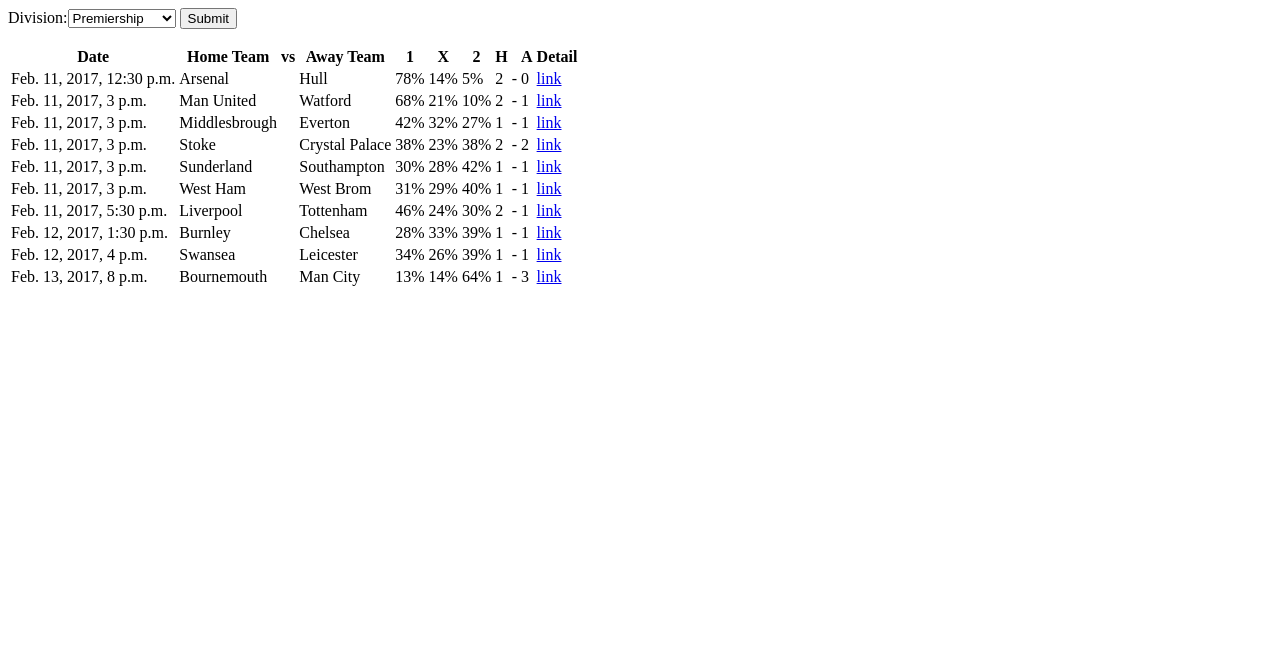
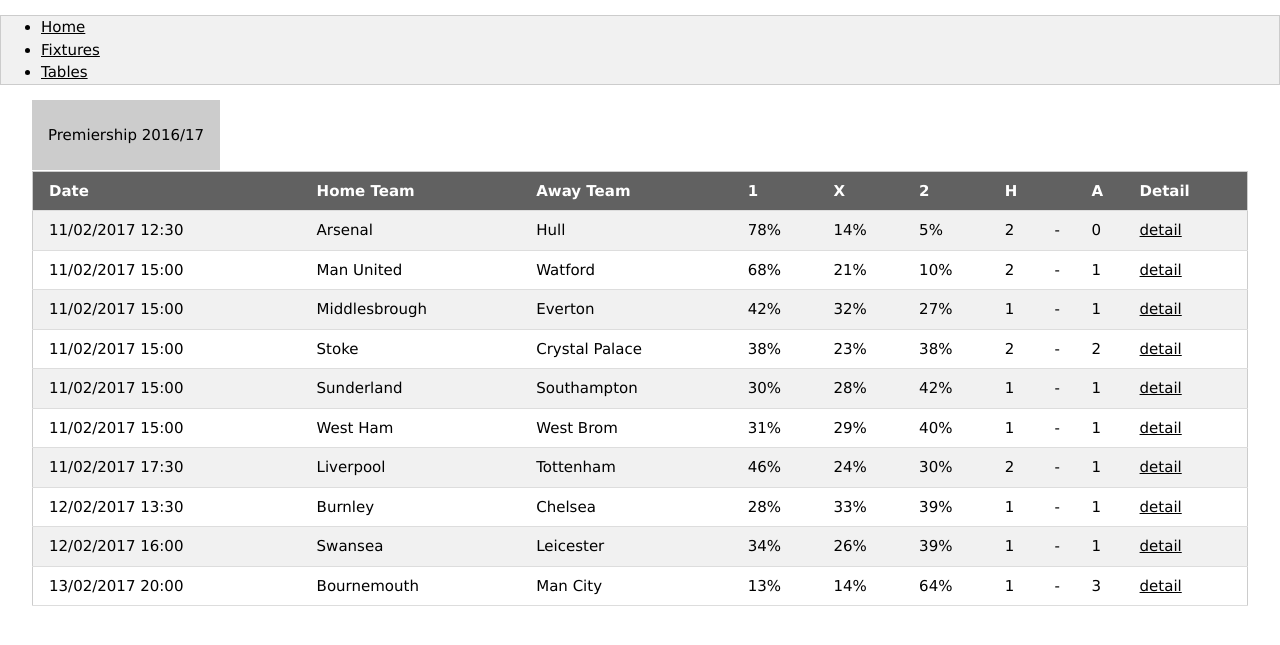
Before and after one commit to xzx1kf/ratings, a Django app: page /football/ in a window 1280 px wide. Shown: the top 645 px of the page. Run offline with Django 3.2, Linux system fonts and the light colour scheme; data comes from the database, SQL or seed files in the repository; both versions use the stored data as it was after the commit.

Commit message:
updated layout

```diff
--- a/football/management/commands/get_odds.py
+++ b/football/management/commands/get_odds.py
@@ -12,7 +12,7 @@
 
 class Command(BaseCommand):
     help = 'Get the latest odds from BetFair'
-    session_token = 'DpNnsysIE7nXzupWa6iK8jM0ydCpbLTBEf9ZvCYWaWs='
+    session_token = 'hzQQJ9WB9f0c5LOpl5oxs+bQwBNd7yoMTIafb/uahMY='
     url = "https://api.betfair.com/exchange/betting/json-rpc/v1"
     headers = {
             'X-Application' : 'SMDsyAVkt1mi6WVg',
--- a/football/static/football/style.css
+++ b/football/static/football/style.css
@@ -1,7 +1,7 @@
 .last-10-games {
     display: inline-block;
-    margin: 0 0 0 0;
-    padding: 0 0 0 0;
+    margin: 0 0;
+    padding: 0 0;
 }
 
 .last-10-games li {
@@ -9,11 +9,9 @@
     display: block;
     float: left;
     font-size: 1em;
-    height: 16px;
-    line-height: 1.4;
+    line-height: 1.2;
     margin-right: 2px;
     margin-bottom: 0;
-    padding: 0;
     text-align: center;
     width: 22px;
 }
--- a/football/templates/football/base.html
+++ b/football/templates/football/base.html
@@ -10,11 +10,11 @@
     </head>
 
     <body>
+        <header></header>
+        <nav class="w3-layout-container ">
+            {% include "football/navigation.html" %}
+        </nav>
         <div class="w3-layout-container">
-        <header></header>
-        <nav>
-            <li></li>
-        </nav>
             <section class="w3-container w3-layout-cell">
                 {% block content %}
                 {% endblock %}
--- a/football/templates/football/fixtures.html
+++ b/football/templates/football/fixtures.html
@@ -1,14 +1,25 @@
-<form actions="{% url 'football:fixtures' %}" method="post">
-    {% csrf_token %}
-    {{ form }}
-    <input type="submit" value="Submit" />
+{% extends "football/base.html" %}
 
-</form>
-<table>
-    <tr>
+{% block title %}Football Analysis - Fixtures{% endblock %}
+
+{% block content %}
+
+<div class="w3-container">
+    <div class="w3-dropdown-hover w3-padding-16">
+        <button class="w3-btn">{{ name }}</button>
+        <div class="w3-dropdown-content w3-border">
+            {% for league in leagues %}
+            <a href="{% url 'football:fixtures' league.division.id %}">{{ league.name }}</a>
+            {% endfor %}
+        </div>
+    </div>
+</div>
+
+<div class="w3-container w3-layout-cell">
+    <table class="w3-table-all">
+        <tr class="w3-dark-grey">
             <th>Date</th>
             <th>Home Team</th>
-        <th>vs</th>
             <th>Away Team</th>
             <th>1</th>
             <th>X</th>
@@ -19,10 +30,9 @@
             <th>Detail</th>
         </tr>
         {% for m in fixtures %}
-    <tr>
-        <td>{{ m.date }}</td>
+        <tr class="w3-hover-grey">
+            <td>{{ m.date|date:"d/m/Y H:i" }}</td>
             <td>{{ m.home_team.name }}</td>
-        <td></td>
             <td>{{ m.away_team.name }}</td>
             <td>{{ m.home_win|floatformat:"0" }}%</td>
             <td>{{ m.draw|floatformat:"0" }}%</td>
@@ -30,7 +40,9 @@
             <td>{{ m.pfthg|floatformat:"0" }}</td>
             <td> - </td>
             <td>{{ m.pftag|floatformat:"0" }}</td>
-        <td><a href="{% url 'football:match' m.id %}">link</a></td>
+            <td><a href="{% url 'football:match' m.id %}">detail</a></td>
         </tr>
         {% endfor %}
     </table>
+</div>
+{% endblock %}
--- /dev/null
+++ b/football/templates/football/navigation.html
@@ -0,0 +1,5 @@
+<ul class="w3-navbar w3-border w3-light-grey">
+    <li><a href="{% url 'football:default_fixtures' %}">Home</a></li>
+    <li><a href="{% url 'football:default_fixtures' %}">Fixtures</a></li>
+    <li><a href="{% url 'football:default_tables' %}">Tables</a></li>
+</ul>
--- a/football/urls.py
+++ b/football/urls.py
@@ -5,7 +5,11 @@
 app_name = 'football'
 urlpatterns = [
     url(r'^$', views.fixtures, name='fixtures'),
-    url(r'^fixtures/$', views.fixtures, name='fixtures'),
+    url(r'^fixtures/$', views.fixtures, name='default_fixtures'),
+    url(r'^fixtures/(?P<division_id>[0-9]+)/$',
+        views.fixtures,
+        name='fixtures'),
     url(r'^match/(?P<match_id>[0-9]+)/$', views.match, name='match'),
-    url(r'^tables/$', views.tables, name='tables'),
+    url(r'^tables/$', views.tables, name='default_tables'),
+    url(r'^tables/(?P<division_id>[0-9]+)/$', views.tables, name='tables'),
     ]
--- a/football/views.py
+++ b/football/views.py
@@ -1,9 +1,6 @@
 from django.http import HttpResponse
 from django.shortcuts import get_object_or_404, render
-from django.http import HttpResponseRedirect
 from django.db.models import Sum, Q
-from django.urls import reverse
-from django.views import generic
 from django.core.exceptions import ObjectDoesNotExist
 
 from .models import Match, Team, Division, Odds, League, League_Entry
@@ -11,30 +8,21 @@
 
 from scipy.stats import poisson
 
-def fixtures(request):
-
-    fixtures = []
-    if request.method == 'POST':
-        form = LeagueForm(request.POST)
-        if form.is_valid():
-            division = get_object_or_404(
-                    Division, pk=request.POST.get('division'))
-            fixtures = Match.objects.filter(
-                    completed=False, division=division).order_by(
-                    'date', 'home_team__name')
-    else:
-        division = Division.objects.first()
-        form = LeagueForm(initial = { 'division': division } )
-        fixtures = Match.objects.filter(
-                completed=False,
-                division=division,
-            ).order_by(
-                'date',
-                'home_team__name'
-            )
+def fixtures(request, division_id=Division.objects.first().id):
+    division = Division.objects.get(pk=division_id)
+    leagues = League.objects.filter(active=True)
+    name = leagues.get(division=division)
+    fixtures = Match.objects.filter(
+            completed=False,
+            division=division,
+        ).order_by(
+            'date',
+            'home_team__name'
+        )
     return render(request, 'football/fixtures.html', {
         'fixtures'  : fixtures,
-        'form'      : form,
+        'leagues' : leagues,
+        'name': name,
     })
 
 
@@ -116,6 +104,13 @@
             draw_probability,
             away_win_probability)
 
+    # calculate stakes
+    home_stake = 200 /(2 * odds.home * (1 - (min(home_win_probability, 60) / 100)))
+    draw_stake = 200 /(2 * odds.draw * (1 - (min(draw_probability, 60) / 100)))
+    away_stake = 200 /(2 * odds.away * (1 - (min(away_win_probability, 60) / 100)))
+    over_stake = 200 /(2 * odds.over * (1 - (min(m.over, 60) / 100)))
+    under_stake = 200 /(2 * odds.under * (1 - (min(m.under, 60) / 100)))
+
     return render(request, 'football/match.html', {
         'home_team'     : m.home_team,
         'away_team'     : m.away_team,
@@ -140,28 +135,24 @@
         'uo_value'                  : uo_value,
         'home_team_position': home_team_position,
         'away_team_position': away_team_position,
+        'home_stake' : round(home_stake, 2),
+        'draw_stake' : round(draw_stake, 2),
+        'away_stake' : round(away_stake, 2),
+        'over_stake' : round(over_stake, 2),
+        'under_stake' : round(under_stake, 2),
         })
 
-def tables(request):
-    league_table = []
-    if request.method == 'POST':
-        form = LeagueForm(request.POST)
-        if form.is_valid():
-            division = get_object_or_404(
-                    Division, pk=request.POST.get('division'))
-            league = League.objects.get(division=division, active=True)
-            league_table = League_Entry.objects.filter(table=league).order_by(
-                '-points', '-goal_diff')
-    else:
-        division = Division.objects.first()
-        form = LeagueForm(initial = { 'division': division } )
-        league = League.objects.get(division=division, active=True)
-        league_table = League_Entry.objects.filter(table=league).order_by(
-            '-points', '-goal_diff')
+def tables(request, division_id=Division.objects.first().id):
+    division = Division.objects.get(pk=division_id)
+    leagues = League.objects.filter(active=True)
+    league = leagues.get(division=division, active=True)
+    league_table = League_Entry.objects.filter(table=league).order_by(
+        '-points', '-goal_diff')
 
     return render(request, 'football/tables.html', {
         'league_table'  : league_table,
-        'form'      : form,
+        'leagues' : leagues,
+        'name' : league.name,
         })
 
 def get_expected_value(match, odds, home, draw, away):
```
Also changed, not shown: football/templates/football/match.html (+19 -7 lines), football/templates/football/tables.html (+48 -34 lines), db.sqlite3. Lines whose indentation alone changed are shown as unchanged.
